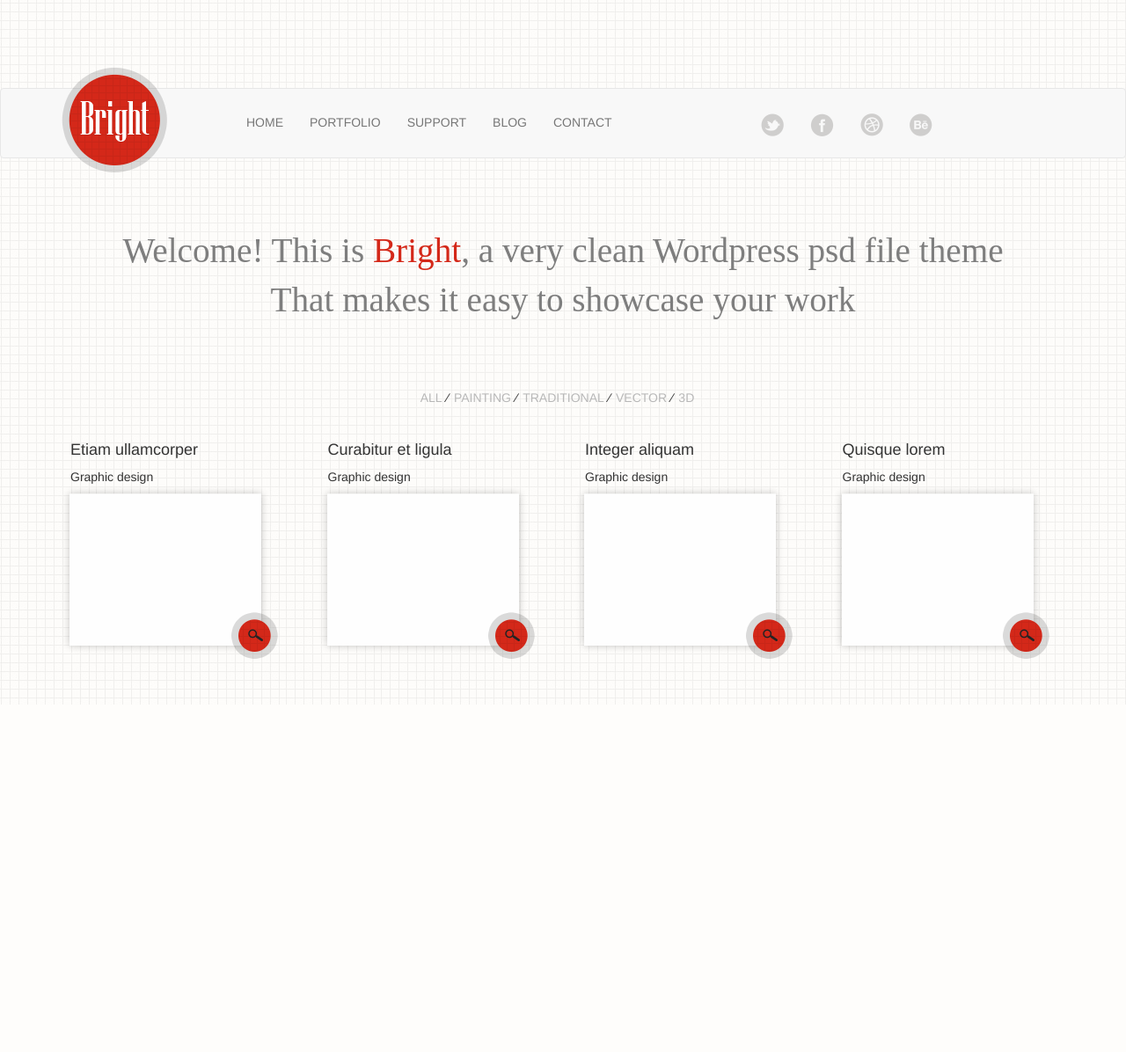
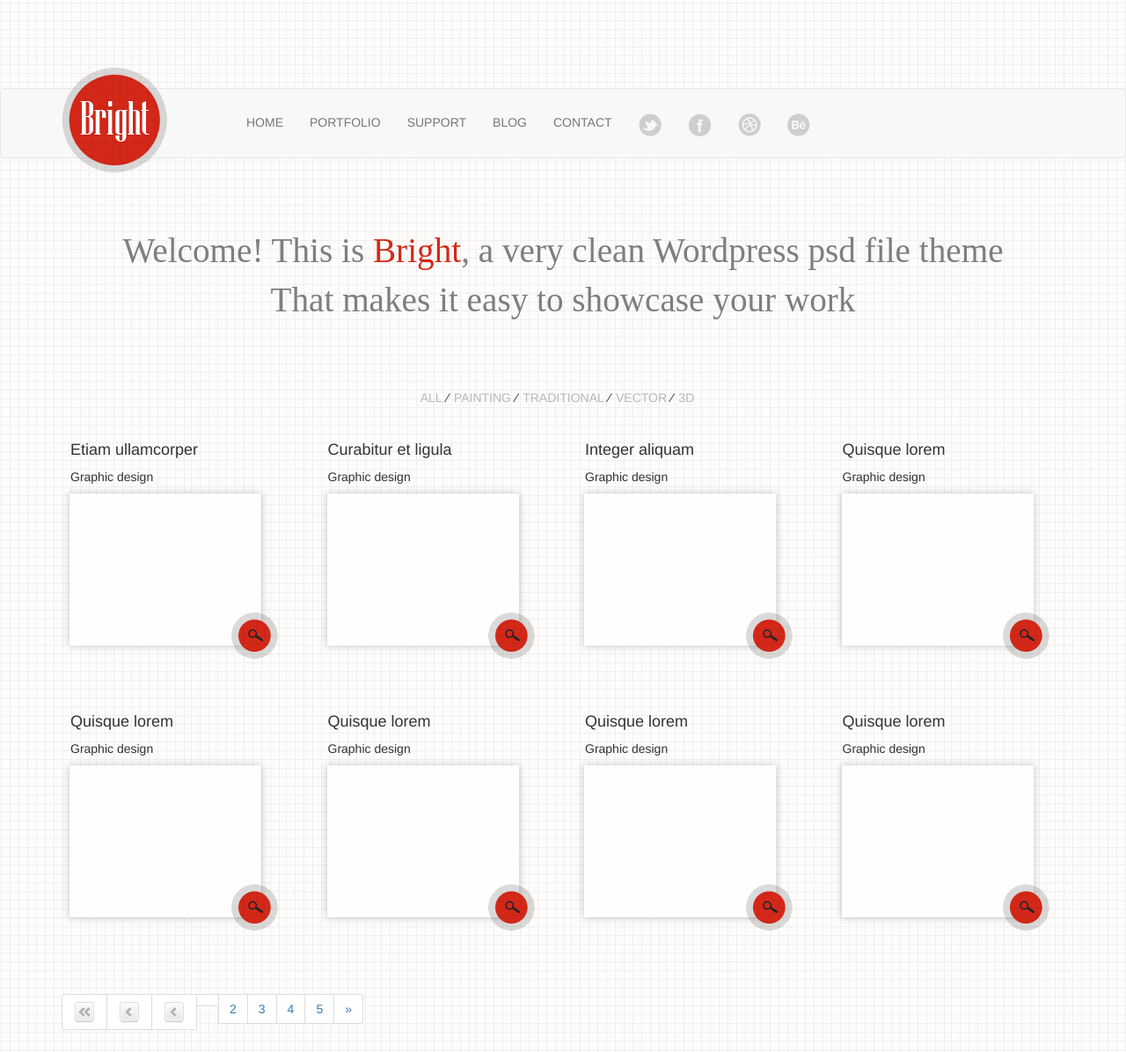
Before and after one commit to Smefinka/module-test, a PHP site: page /bright/index.html in a window 1280 px wide. Shown: the whole page at 88% size. Before the commit the page ends 801 px from the top, so only its background shows below. Run offline with PHP 8.4, Linux system fonts and the light colour scheme.

Commit message:
pagination

```diff
--- a/bright/css/style.css
+++ b/bright/css/style.css
@@ -63,7 +63,13 @@ h4 , div>span{
 
 }
 @media(max-width:767px){
-    ul{
+   .nav>li>a{
         display:inline;
     }
+    .nav>li {
+         display:inline;
+    }
+    .width{
+        width: 100%;
+    }
 }
--- a/bright/index.html
+++ b/bright/index.html
@@ -15,25 +15,23 @@
 <header class="navbar navbar-default">
     <div class="container">
     <div class="row">
-        <div class="col-sm-2 logo col-xs-6">
+        <div class="col-sm-2 logo col-xs-12">
             <a class="navbar-brand" href="#"><img src="image/Badge.png" class="image-responsive" ></a>
         </div>
-        <div class="col-sm-6 col-xs-6">
+        <div class="col-sm-8 col-xs-12">
         <ul class="nav navbar-nav ">
       <li ><a href="#">Home</a></li>
       <li><a href="#">PORTFOLIO</a></li>
       <li><a href="#">Support</a></li>
       <li><a href="#">Blog</a></li>
 	  <li><a href="#">Contact</a></li>
-            </ul>
-        </div>
-        <div class="col-sm-4 col-xs-12">
-        <ul class="nav navbar-nav "><li><a href="#" class="padding"><img src="image/twitter.png">  </a></li>
+            <li><a href="#" class="padding"><img src="image/twitter.png">  </a></li>
 	<li><a href="#" class="padding"><img src="image/facebook.png" > </a></li>
 	<li><a href="#" class="padding"><img src="image/dribbble.png" > </a></li>
 	<li><a href="#" class="padding"><img src="image/behance.png" > </a></li>
-	</ul>
+            </ul>
         </div>
+
         </div>
     </div>
     </header>
@@ -79,7 +77,7 @@
 <h4>Etiam ullamcorper</h4>
 <span>Graphic design</span>
 <div>
-<img src="image/jpg.png">
+<img src="image/jpg.png" class="width">
 <img src="image/lupa.png" class="lupa pull-right">
 </div>
 </div>
@@ -87,7 +85,7 @@
 <h4>Curabitur et ligula</h4>
 <span>Graphic design</span>
 <div>
-<img src="image/jpg.png">
+<img src="image/jpg.png" class="width">
 <img src="image/lupa.png" class="lupa pull-right">
 </div>
 </div>
@@ -95,7 +93,7 @@
 <h4>Integer aliquam</h4>
 <span>Graphic design</span>
 <div>
-<img src="image/jpg.png">
+<img src="image/jpg.png" class="width">
 <img src="image/lupa.png" class="lupa pull-right">
 </div>
 </div>
@@ -103,12 +101,78 @@
 <h4>Quisque lorem </h4>
 <span>Graphic design</span>
 <div>
-<img src="image/jpg.png">
+<img src="image/jpg.png" class="width">
+<img src="image/lupa.png" class="lupa pull-right">
+
+</div>
+</div>
+    <div class="col-sm-3 col-xs-6">
+<h4>Quisque lorem </h4>
+<span>Graphic design</span>
+<div>
+<img src="image/jpg.png" class="width">
+<img src="image/lupa.png" class="lupa pull-right">
+
+</div>
+</div>
+    <div class="col-sm-3 col-xs-6">
+<h4>Quisque lorem </h4>
+<span>Graphic design</span>
+<div>
+<img src="image/jpg.png" class="width">
+<img src="image/lupa.png" class="lupa pull-right">
+
+</div>
+</div>
+    <div class="col-sm-3 col-xs-6">
+<h4>Quisque lorem </h4>
+<span>Graphic design</span>
+<div>
+<img src="image/jpg.png" class="width">
+<img src="image/lupa.png" class="lupa pull-right">
+
+</div>
+</div>
+    <div class="col-sm-3 col-xs-6">
+<h4>Quisque lorem </h4>
+<span>Graphic design</span>
+<div>
+<img src="image/jpg.png" class="width">
 <img src="image/lupa.png" class="lupa pull-right">
 
 </div>
 </div>
 </div>
+    <nav aria-label="Page navigation">
+  <ul class="pagination">
+    <li class="page-item">
+      <a class="page-link" href="#" aria-label="Previous">
+        <img src="image/arrow.png">
+
+      </a>
+    </li>
+      <li class="page-item">
+      <a class="page-link" href="#" aria-label="Previous">
+
+          <img src="image/arrow2.png">
+
+      </a>
+    </li>
+    <li class="page-item"><a class="page-link" href="#"><img src="image/arrow2.png"</a></li>
+    <li class="page-item"><a class="page-link" href="#">2</a></li>
+    <li class="page-item"><a class="page-link" href="#">3</a></li>
+    <li class="page-item"><a class="page-link" href="#">4</a></li>
+    <li class="page-item"><a class="page-link" href="#">5</a></li>
+    <li class="page-item">
+      <a class="page-link" href="#" aria-label="Next">
+        <span aria-hidden="true">&raquo;</span>
+        <span class="sr-only">Next</span>
+      </a>
+    </li>
+  </ul>
+</nav>
+
+
 </section>
 
 
```
Also changed, not shown: bright/image/arrow.png (added), bright/image/arrow2.png (added).
